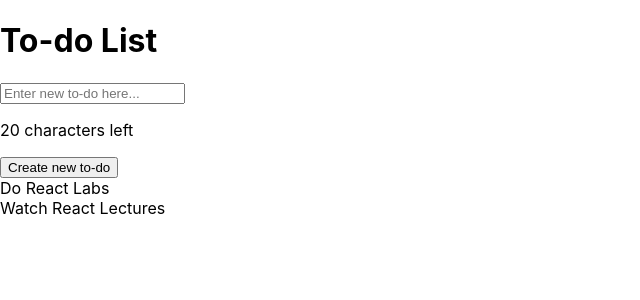
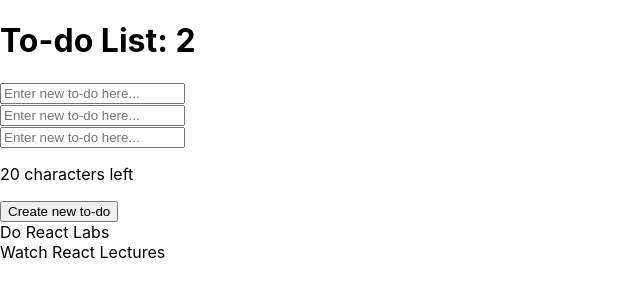
Before and after one commit to yani82/flat-todo, a React (Create React App) app: page / in a window 1280 px wide. Shown: the top 300 px of the page, without its empty margins (0-640 px from the left). Built offline with nearby package versions, Linux system fonts and the light colour scheme.

Commit message:
added more inputs

```diff
--- a/src/App.js
+++ b/src/App.js
@@ -35,7 +35,7 @@ addNewTodo = (newTodoObject) => {
     ));
     return (
     <div>
-      <Header />
+      <Header todos={this.state.todos} />
       <NewTodoForm todos={this.state.todos} addNewTodo={this.addNewTodo} />
       {todoElements}
       </div>
--- a/src/components/Header.js
+++ b/src/components/Header.js
@@ -1,9 +1,9 @@
-import React from 'react'
+import React from "react";
 
-export default function Header() {
+export default function Header(props) {
     return (
         <div>
-            <h1>To-do List</h1>
+            <h1>To-do List: {props.todos.length}</h1>
         </div>
     );
 }
--- a/src/components/NewTodoForm.js
+++ b/src/components/NewTodoForm.js
@@ -4,10 +4,13 @@ import React, { Component } from 'react'
 export default class NewTodoForm extends Component {
     state = {
         newTodo: "",
+        dueDate: "",
+        assignee: "",
     };
 
     handleChange = (event) => {
-        this.setState({ newTodo: event.target.value })
+    debugger;
+        this.setState({ [event.target.name]: event.target.value })
         // console.log("the input has changed");
       };
 
@@ -35,9 +38,27 @@ export default class NewTodoForm extends Component {
                 <input
                 onChange={this.handleChange}
                 value={this.state.newTodo}
+                name="newTodo"
                 type="text"
                 placeholder="Enter new to-do here..."
                 />
+                <br></br>
+                <input
+                onChange={this.handleChange}
+                value={this.state.dueDate}
+                name="dueDate"
+                type="text"
+                placeholder="Enter new to-do here..."
+                />
+                <br></br>
+                <input
+                onChange={this.handleChange}
+                value={this.state.assignee}
+                name="assignee"
+                type="text"
+                placeholder="Enter new to-do here..."
+                />
+                <br></br>
                 <p>{20 - this.state.newTodo.length} characters left</p>
                 <button type="submit">Create new to-do</button>
                 </form>
```
